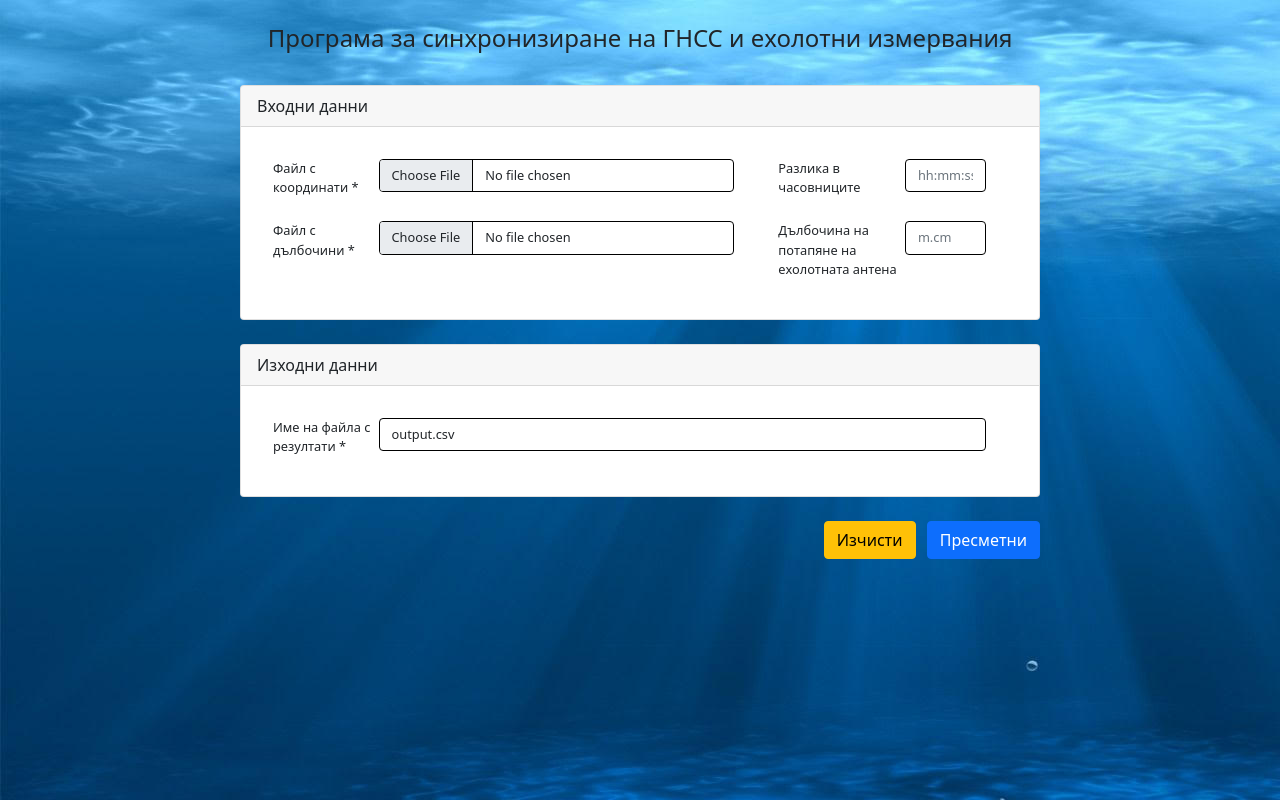
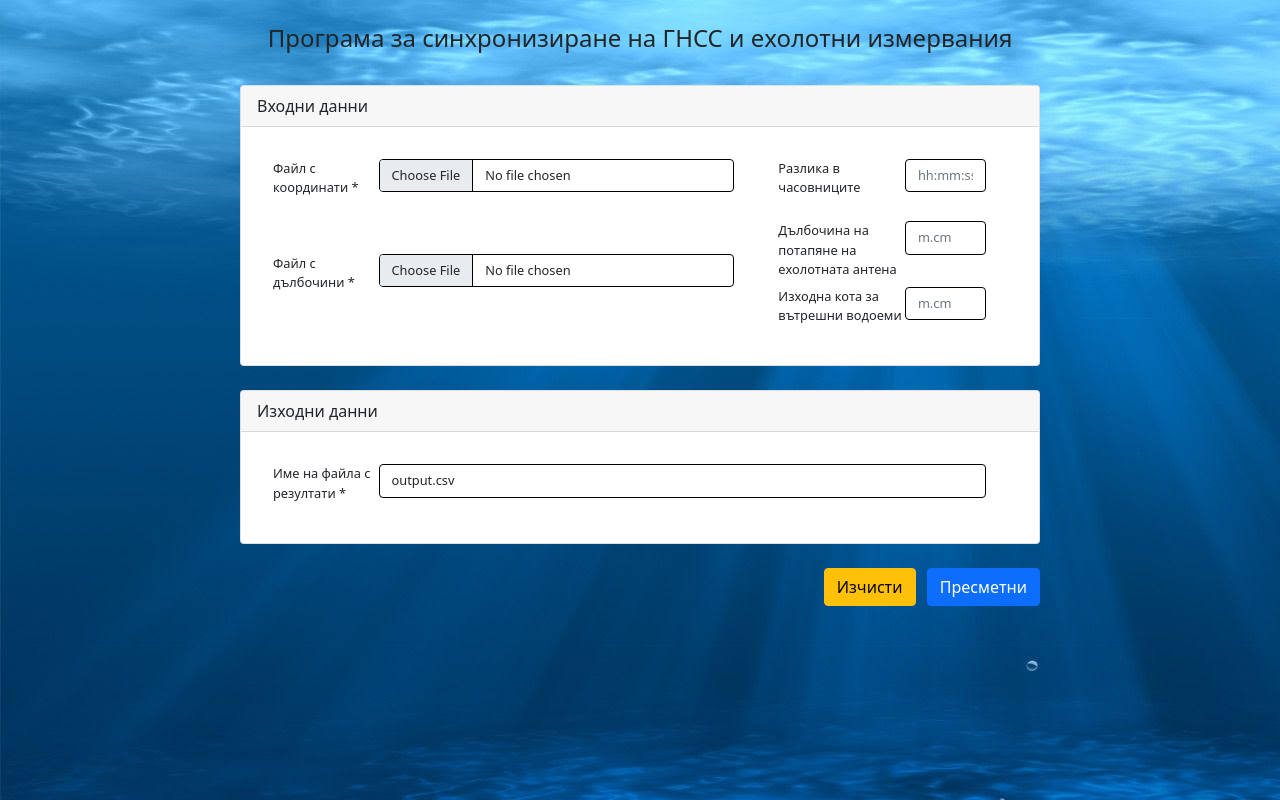
Before and after one commit to zdravko-nestorov/marine-geodesy, an Angular app: page / in a window 1280 px wide. Built offline with nearby package versions, Linux system fonts and the light colour scheme.

Commit message:
Enhance calculations with additional base elevation

```diff
--- a/src/app/components/app-form/app-form.component.css
+++ b/src/app/components/app-form/app-form.component.css
@@ -1,6 +1,6 @@
 div.application {
   margin: auto;
-  width: 50%;
+  width: 55%;
   min-width: 50rem;
 }
 
--- a/src/app/components/app-form/app-form.component.html
+++ b/src/app/components/app-form/app-form.component.html
@@ -33,6 +33,10 @@
 
     <app-input-data
       fileTitle="Файл с дълбочини *"
+      baseTitle="Изходна кота за вътрешни водоеми"
+      basePattern="{{PATTERN_DEPTHS_HEIGHT_BASE}}"
+      basePlaceholder="m.cm"
+      baseDefaultValue=""
       deltaTitle="Дълбочина на потапяне на ехолотната антена"
       deltaPattern="{{PATTERN_DEPTHS_HEIGHT_DELTA}}"
       deltaPlaceholder="m.cm"
--- a/src/app/components/app-form/app-form.component.ts
+++ b/src/app/components/app-form/app-form.component.ts
@@ -12,6 +12,7 @@ import {AppConstants} from '../../constants/app-constants';
 export class AppFormComponent implements OnInit {
 
   public PATTERN_COORDINATES_CLOCK_DELTA = AppConstants.PATTERN_COORDINATES_CLOCK_DELTA;
+  public PATTERN_DEPTHS_HEIGHT_BASE = AppConstants.PATTERN_DEPTHS_HEIGHT_BASE;
   public PATTERN_DEPTHS_HEIGHT_DELTA = AppConstants.PATTERN_DEPTHS_HEIGHT_DELTA;
 
   constructor(
--- a/src/app/components/input-data/input-data.component.html
+++ b/src/app/components/input-data/input-data.component.html
@@ -1,6 +1,6 @@
 <div class="file-input-wrapper mb-3">
   <div class="row">
-    <div class="col-8">
+    <div class="col-8 my-auto">
       <div class="row">
         <div class="col-3">
           <label class="file form-label">{{fileTitle}}</label>
@@ -29,6 +29,20 @@
                  [defaultValue]="deltaDefaultValue">
         </div>
       </div>
+
+      <div class="row" [hidden]="baseHidden">
+        <div class="col-7">
+          <label class="form-label">{{baseTitle}}</label>
+        </div>
+        <div class="col-5">
+          <input class="form-control"
+                 required="required"
+                 (change)="handleBaseChange($event.target.value)"
+                 [pattern]="basePattern"
+                 [placeholder]="basePlaceholder"
+                 [defaultValue]="baseDefaultValue">
+        </div>
+      </div>
     </div>
   </div>
 </div>
--- a/src/app/components/input-data/input-data.component.ts
+++ b/src/app/components/input-data/input-data.component.ts
@@ -9,15 +9,27 @@ import {InputData} from '../../models/input-data';
 export class InputDataComponent implements OnInit {
 
   @Input('fileTitle') fileTitle: string;
+
+  @Input('baseTitle') baseTitle: string;
+  @Input('basePattern') basePattern: string;
+  @Input('basePlaceholder') basePlaceholder: string;
+  @Input('baseDefaultValue') baseDefaultValue: string;
+
   @Input('deltaTitle') deltaTitle: string;
   @Input('deltaPattern') deltaPattern: string;
   @Input('deltaPlaceholder') deltaPlaceholder: string;
   @Input('deltaDefaultValue') deltaDefaultValue: string;
+
   @Output('inputDataChange') inputDataChange: EventEmitter<InputData> = new EventEmitter<InputData>();
 
   private inputData: InputData = new InputData();
 
+  get baseHidden(): boolean {
+    return !this.baseTitle;
+  }
+
   ngOnInit(): void {
+    this.inputData.base = this.baseDefaultValue;
     this.inputData.delta = this.deltaDefaultValue;
     this.inputDataChange.emit(this.inputData);
   }
@@ -27,6 +39,11 @@ export class InputDataComponent implements OnInit {
     this.inputDataChange.emit(this.inputData);
   }
 
+  handleBaseChange(base: string): void {
+    this.inputData.base = base;
+    this.inputDataChange.emit(this.inputData);
+  }
+
   handleDeltaChange(delta: string): void {
     this.inputData.delta = delta;
     this.inputDataChange.emit(this.inputData);
--- a/src/app/constants/app-constants.ts
+++ b/src/app/constants/app-constants.ts
@@ -11,6 +11,7 @@ export class AppConstants {
 
   // Input fields validation patterns
   public static PATTERN_COORDINATES_CLOCK_DELTA = /^([0-9]|0[0-9]|1?[0-9]|2[0-3]):[0-5]?[0-9]:[0-5]?[0-9]$/;
+  public static PATTERN_DEPTHS_HEIGHT_BASE = /^\d*\.?\d*$/;
   public static PATTERN_DEPTHS_HEIGHT_DELTA = /^\d*\.?\d*$/;
   public static PATTERN_OUTPUT_FILENAME = /[^\\\/:*?"<>|\r\n]+$/;
 
@@ -20,7 +21,8 @@ export class AppConstants {
   public static ERROR_COORDINATES_CLOCK_DELTA = `<br/> • Невалидна разлика в часовниците - формат "hh:mm:ss"`;
   public static ERROR_DEPTHS_FILE = '<br/> • Невалиден файл с дълбочини';
   public static ERROR_DEPTHS_FILE_CONTENT = '<br/> • Невалидни данни във файла с дълбочини';
-  public static ERROR_DEPTHS_HEIGHT_DELTA = `<br/> • Невалидна височина на антената - формат "m.cm"`;
+  public static ERROR_DEPTHS_HEIGHT_BASE = `<br/> • Невалидна изходна кота за вътрешни водоеми - формат "m.cm"`;
+  public static ERROR_DEPTHS_HEIGHT_DELTA = `<br/> • Невалидна дълбочина на потапяне на ехолотната антена - формат "m.cm"`;
   public static ERROR_OUTPUT_FILE = `<br/> • Невалидно име на файла с резултати`;
 
   // Calculation messages
--- a/src/app/models/coordinates.ts
+++ b/src/app/models/coordinates.ts
@@ -4,7 +4,11 @@ export class Coordinates {
   x: string;
   y: string;
 
-  constructor(time: string, timeDiffWithDeltaInMillis: number, x: string, y: string) {
+  constructor(time: string,
+              timeDiffWithDeltaInMillis: number,
+              x: string,
+              y: string) {
+
     this.time = time;
     this.timeDiffWithDeltaInMillis = timeDiffWithDeltaInMillis;
     this.x = x;
--- a/src/app/models/depths.ts
+++ b/src/app/models/depths.ts
@@ -4,16 +4,24 @@ export class Depths {
   timeDiffInMillis: number;
   height: number;
   heightWithDelta: number;
+  heightWithBaseAndDelta: number;
 
-  constructor(id: number, timeDiff: string, timeDiffInMillis: number, height: number, heightWithDelta: number) {
+  constructor(id: number,
+              timeDiff: string,
+              timeDiffInMillis: number,
+              height: number,
+              heightWithDelta: number,
+              heightWithBaseAndDelta: number) {
+
     this.id = id;
     this.timeDiff = timeDiff;
     this.timeDiffInMillis = timeDiffInMillis;
     this.height = height;
     this.heightWithDelta = heightWithDelta;
+    this.heightWithBaseAndDelta = heightWithBaseAndDelta;
   }
 
   isValid(): boolean {
-    return !!(this.id && this.timeDiff && this.timeDiffInMillis && this.height && this.heightWithDelta);
+    return !!(this.id && this.timeDiff && this.timeDiffInMillis && this.height && this.heightWithDelta && this.heightWithBaseAndDelta);
   }
 }
--- a/src/app/models/geodesy.ts
+++ b/src/app/models/geodesy.ts
@@ -4,7 +4,11 @@ export class Geodesy {
   x: string;
   height: string;
 
-  constructor(id: number, y: string, x: string, height: string) {
+  constructor(id: number,
+              y: string,
+              x: string,
+              height: string) {
+
     this.id = id;
     this.y = y;
     this.x = x;
--- a/src/app/models/input-data.ts
+++ b/src/app/models/input-data.ts
@@ -1,4 +1,5 @@
 export class InputData {
   file: File;
+  base: string;
   delta: string;
 }
--- a/src/app/services/geodesy-calculator.service.ts
+++ b/src/app/services/geodesy-calculator.service.ts
@@ -30,13 +30,10 @@ export class GeodesyCalculatorService {
   private geodesyArr: Geodesy[] = [];
 
   inputDataChange(inputData: InputData, type: string): void {
-    switch (type) {
-      case 'coordinates':
-        this.coordinatesData = inputData;
-        break;
-      default:
-        this.depthsData = inputData;
-        break;
+    if (type === 'coordinates') {
+      this.coordinatesData = inputData;
+    } else {
+      this.depthsData = inputData;
     }
   }
 
@@ -145,6 +142,9 @@ export class GeodesyCalculatorService {
     if (!this.validateDepthsDelta()) {
       this.errorMessage += AppConstants.ERROR_DEPTHS_HEIGHT_DELTA;
     }
+    if (!this.validateDepthsBase()) {
+      this.errorMessage += AppConstants.ERROR_DEPTHS_HEIGHT_BASE;
+    }
     this.processDepths();
   }
 
@@ -155,6 +155,11 @@ export class GeodesyCalculatorService {
   private validateDepthsDelta(): boolean {
     const depthsDelta: string = this.depthsData.delta;
     return !depthsDelta || new RegExp(AppConstants.PATTERN_DEPTHS_HEIGHT_DELTA).test(depthsDelta);
+  }
+
+  private validateDepthsBase(): boolean {
+    const depthsBase: string = this.depthsData.base;
+    return !depthsBase || new RegExp(AppConstants.PATTERN_DEPTHS_HEIGHT_BASE).test(depthsBase);
   }
 
   private processDepths(): void {
@@ -188,7 +193,8 @@ export class GeodesyCalculatorService {
     const timeDiffInMillis: number = AppUtils.timeInMillis(timeDiff);
     const height: number = +lineItems[2];
     const heightWithDelta: number = AppUtils.heightWithDelta(height, +this.depthsData.delta);
-    return new Depths(id, timeDiff, timeDiffInMillis, height, heightWithDelta);
+    const heightWithBaseAndDelta: number = AppUtils.heightWithBaseAndDelta(height, +this.depthsData.base, +this.depthsData.delta);
+    return new Depths(id, timeDiff, timeDiffInMillis, height, heightWithDelta, heightWithBaseAndDelta);
   }
 
   private emitDepthsFileProcessed(): void {
@@ -266,8 +272,8 @@ export class GeodesyCalculatorService {
     }
     const x: string = coordinate.x;
     const y: string = coordinate.y;
-    const heightWithDelta: string = this.depthsArr[firstDepthIndex].heightWithDelta.toFixed(2);
-    return new Geodesy(count, y, x, heightWithDelta);
+    const height: string = this.depthsArr[firstDepthIndex].heightWithBaseAndDelta.toFixed(2);
+    return new Geodesy(count, y, x, height);
   }
 
   private saveOutputData(): void {
--- a/src/app/utils/app-utils.ts
+++ b/src/app/utils/app-utils.ts
@@ -26,7 +26,12 @@ export class AppUtils {
 
   public static heightWithDelta(height: number, delta: number): number {
     delta = delta || 0;
-    return height + delta;
+    return Math.abs(height) + delta;
+  }
+
+  public static heightWithBaseAndDelta(height: number, base: number, delta: number): number {
+    base = base || 0;
+    return Math.abs(base - this.heightWithDelta(height, delta));
   }
 
   private static attachFileListeners(fileReader: FileReader, processLine: (items: string[]) => void, onSuccess: any, onError: any): void {
```
